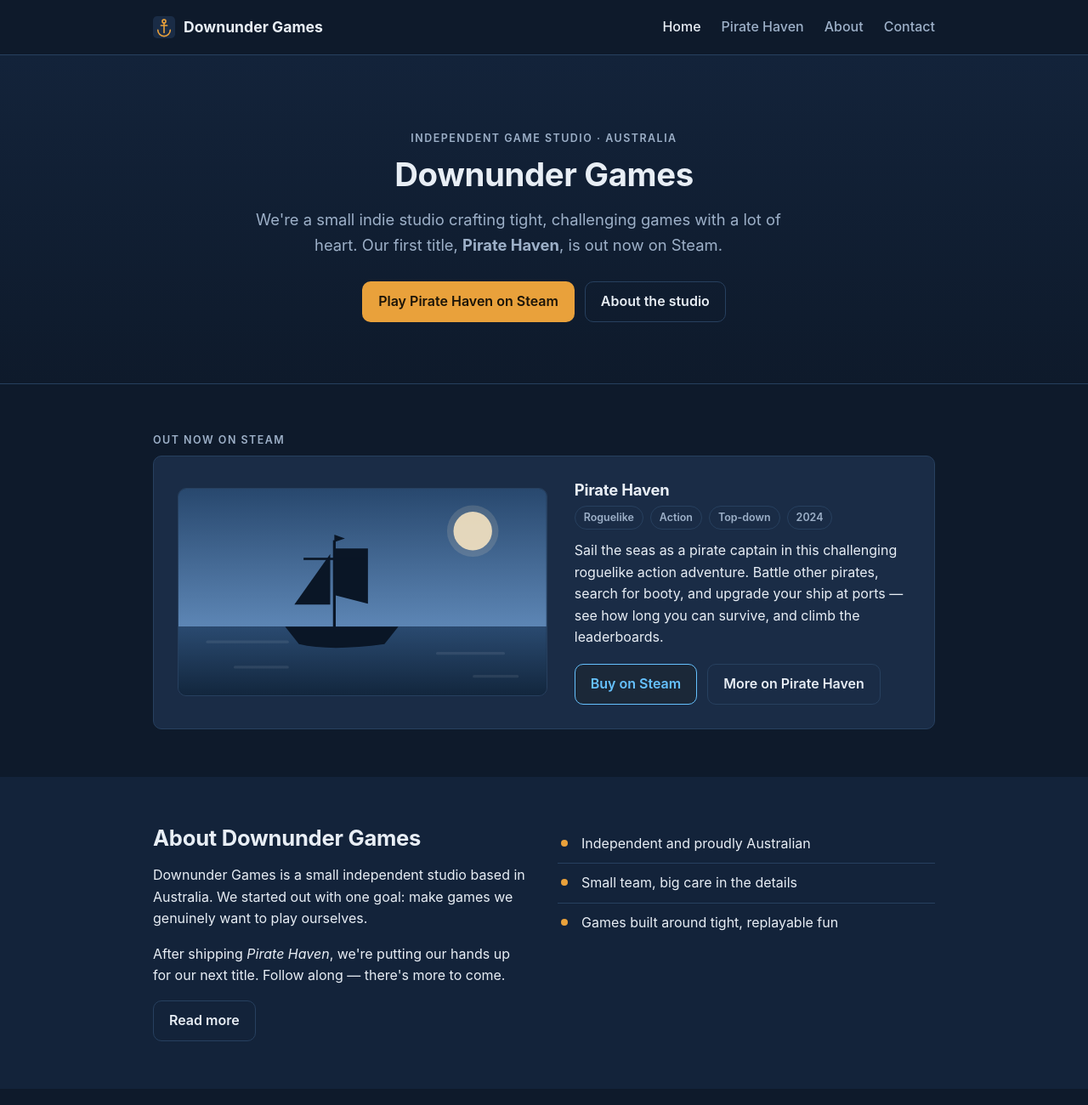
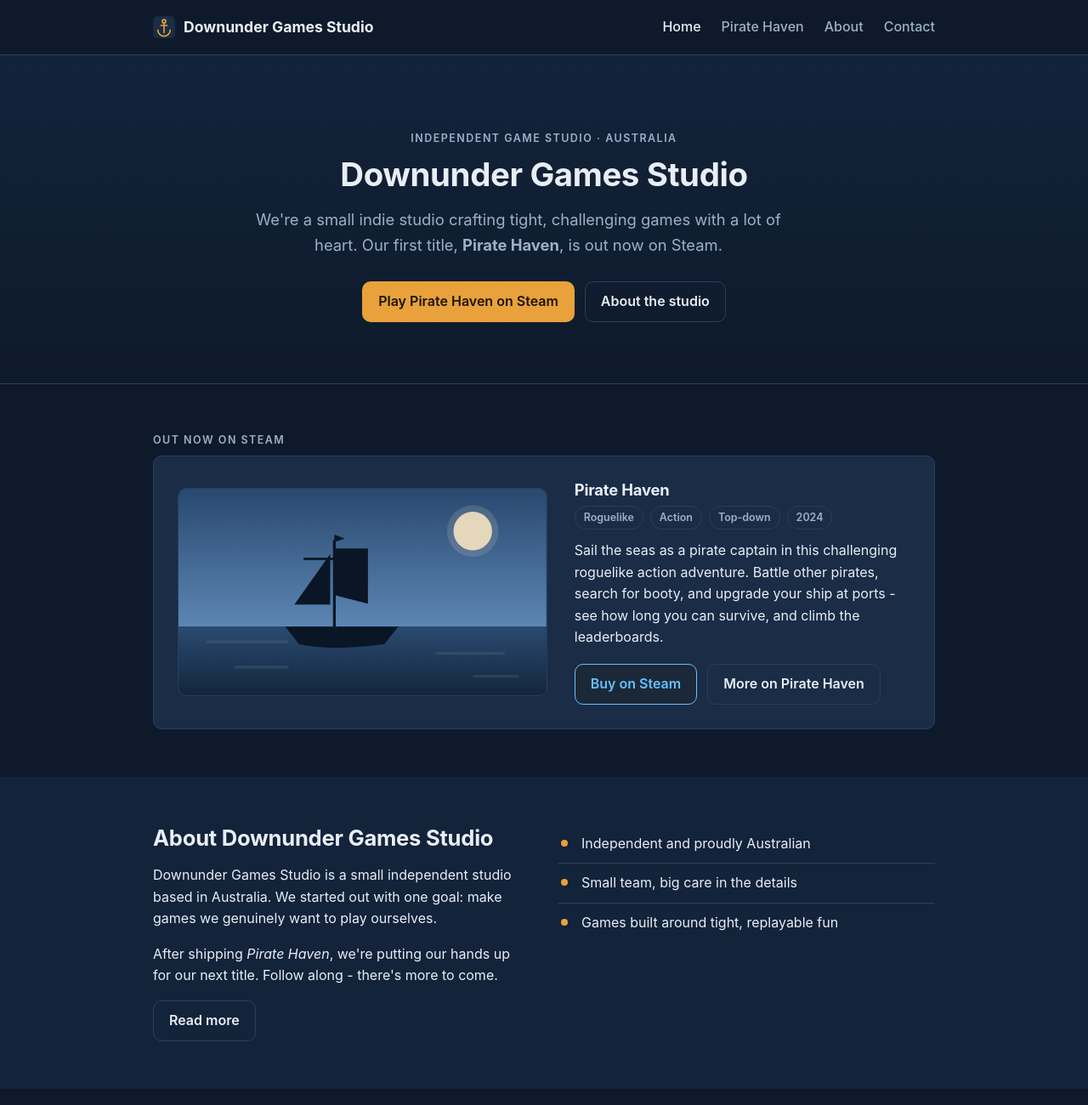
Before and after one commit to DownunderGamesStudio/DownunderGamesStudio.github.io, a plain HTML site: page index.html in a window 1280 px wide. Shown: the top 1300 px of the page at 85% size. Drawn offline with Linux system fonts and the light colour scheme.

Commit message:
Update index.html

```diff
--- a/index.html
+++ b/index.html
@@ -3,8 +3,8 @@
 <head>
   <meta charset="UTF-8">
   <meta name="viewport" content="width=device-width, initial-scale=1.0">
-  <title>Downunder Games — Indie game studio in Australia</title>
-  <meta name="description" content="Downunder Games is an independent game studio in Australia. Creator of Pirate Haven, a roguelike pirate action game on Steam.">
+  <title>Downunder Games Studio - Indie game studio in Australia</title>
+  <meta name="description" content="Downunder Games Studio is an independent game studio in Australia. Creator of Pirate Haven, a roguelike pirate action game on Steam.">
   <link rel="icon" href="favicon.svg" type="image/svg+xml">
   <link rel="stylesheet" href="css/style.css">
 </head>
@@ -24,7 +24,7 @@
               <path d="M14 40 a18 18 0 0 0 36 0"/>
             </g>
           </svg>
-          Downunder Games
+          Downunder Games Studio
         </a>
         <button class="nav-toggle" id="nav-toggle" aria-expanded="false" aria-controls="nav-links" aria-label="Menu">☰</button>
         <ul class="nav-links" id="nav-links">
@@ -41,7 +41,7 @@
   <section class="hero">
     <div class="container">
       <p class="eyebrow">Independent game studio · Australia</p>
-      <h1>Downunder Games</h1>
+      <h1>Downunder Games Studio</h1>
       <p class="lead">We're a small indie studio crafting tight, challenging games with a lot of heart. Our first title, <strong>Pirate Haven</strong>, is out now on Steam.</p>
       <div class="cta-row">
         <a class="btn btn-primary" href="https://store.steampowered.com/app/2535910/Pirate_Haven/" target="_blank" rel="noopener">Play Pirate Haven on Steam</a>
@@ -98,7 +98,7 @@
             <span class="tag">Top-down</span>
             <span class="tag">2024</span>
           </div>
-          <p>Sail the seas as a pirate captain in this challenging roguelike action adventure. Battle other pirates, search for booty, and upgrade your ship at ports — see how long you can survive, and climb the leaderboards.</p>
+          <p>Sail the seas as a pirate captain in this challenging roguelike action adventure. Battle other pirates, search for booty, and upgrade your ship at ports - see how long you can survive, and climb the leaderboards.</p>
           <div class="game-actions">
             <a class="btn btn-steam" href="https://store.steampowered.com/app/2535910/Pirate_Haven/" target="_blank" rel="noopener">Buy on Steam</a>
             <a class="btn btn-secondary" href="pirate-haven.html">More on Pirate Haven</a>
@@ -113,9 +113,9 @@
     <div class="container">
       <div class="about-grid">
         <div>
-          <h2>About Downunder Games</h2>
-          <p>Downunder Games is a small independent studio based in Australia. We started out with one goal: make games we genuinely want to play ourselves.</p>
-          <p>After shipping <em>Pirate Haven</em>, we're putting our hands up for our next title. Follow along — there's more to come.</p>
+          <h2>About Downunder Games Studio</h2>
+          <p>Downunder Games Studio is a small independent studio based in Australia. We started out with one goal: make games we genuinely want to play ourselves.</p>
+          <p>After shipping <em>Pirate Haven</em>, we're putting our hands up for our next title. Follow along - there's more to come.</p>
           <a class="btn btn-secondary" href="about.html">Read more</a>
         </div>
         <ul class="value-list">
```
